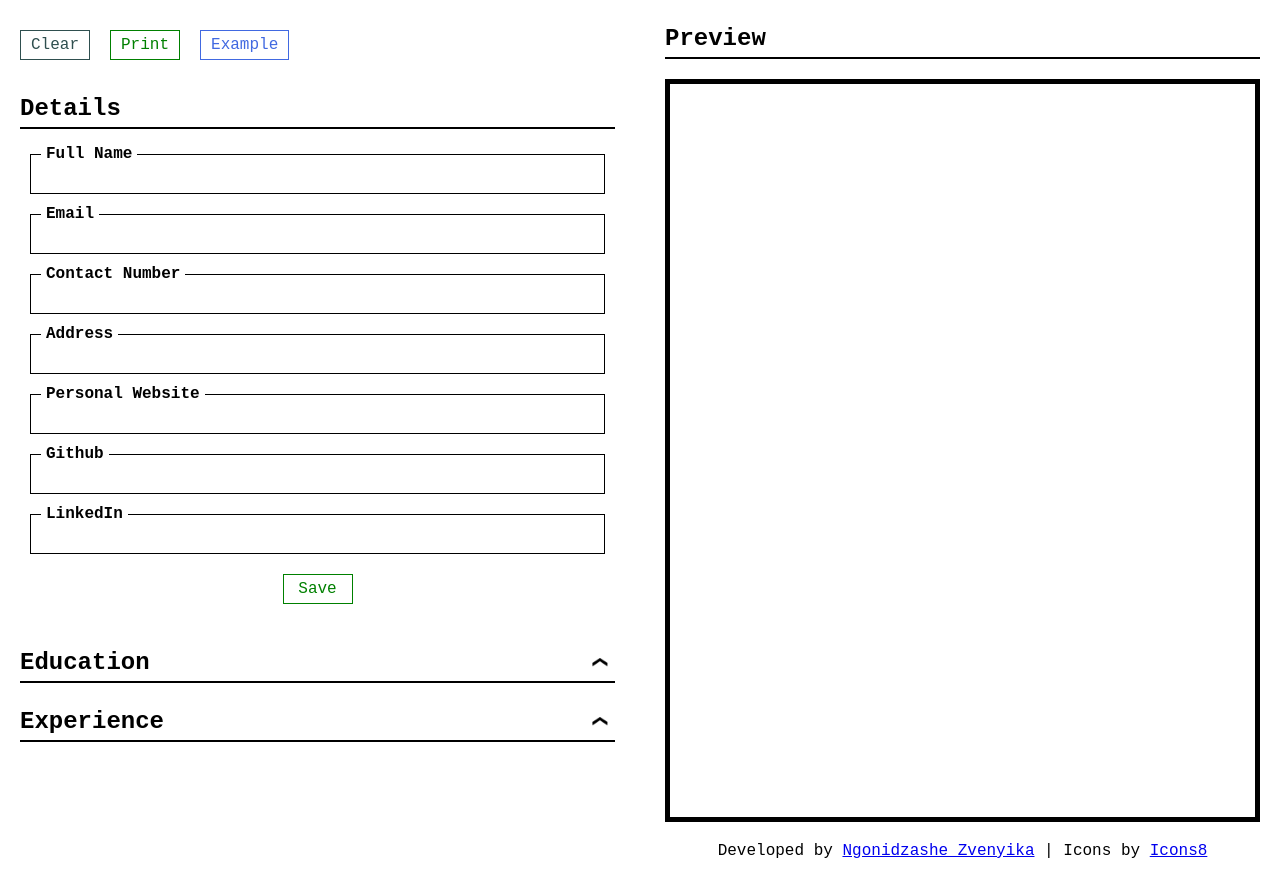
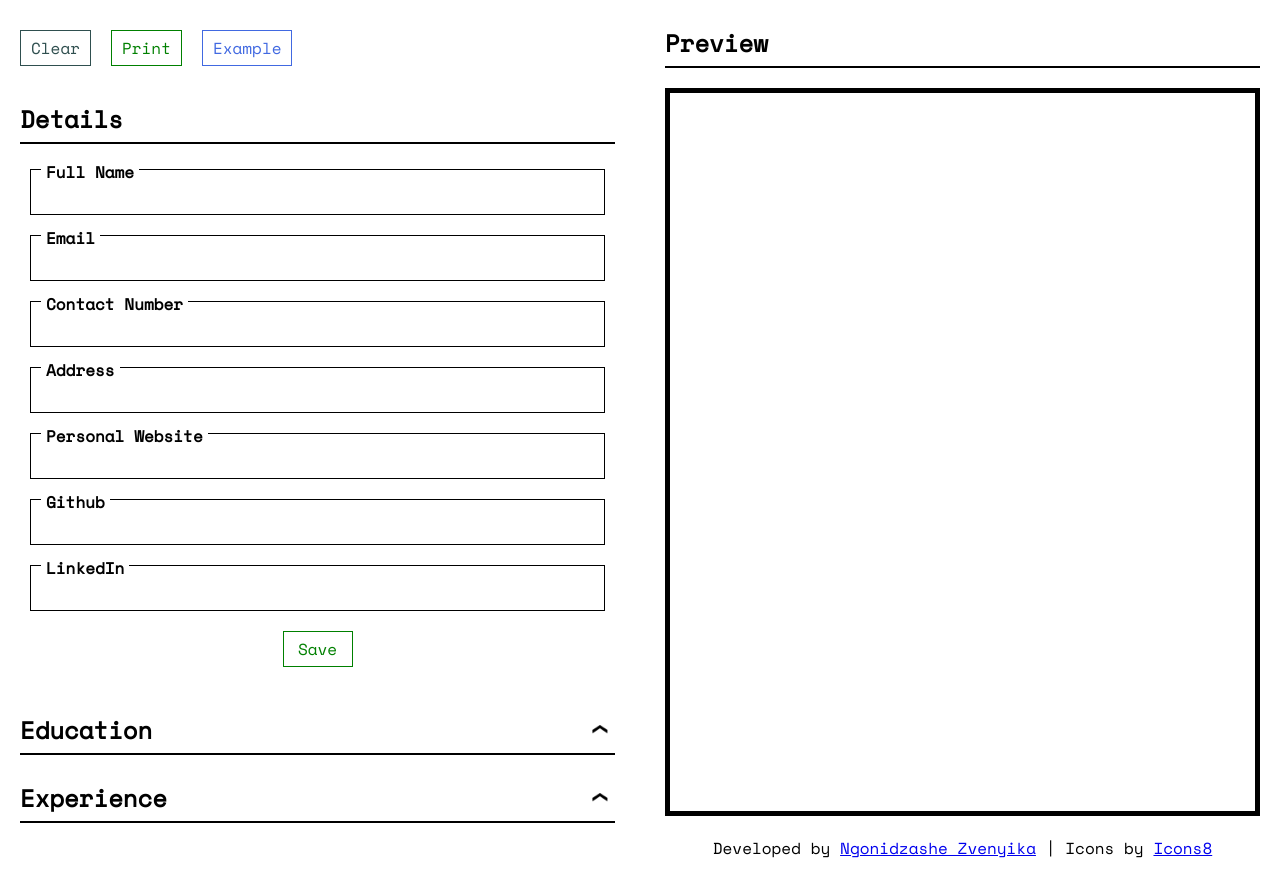
Before and after one commit to Ngonidzashe-Zvenyika/cv-application, a React (Vite) app: page / in a window 1280 px wide. Built offline with nearby package versions, Linux system fonts and the light colour scheme.

Commit message:
Add font

```diff
--- a/src/styles/index.css
+++ b/src/styles/index.css
@@ -1,3 +1,8 @@
+@font-face {
+  font-family: mono;
+  src: url(/SpaceMono-Regular.ttf) format('truetype');
+}
+
 :root {
   font-size: 62.5%;
   --color-one: black;
@@ -10,7 +15,7 @@
 *,
 ::before,
 ::after {
-  font-family: monospace, Arial, sans-serif, system-ui, 'Segoe UI', Roboto,
+  font-family: mono, monospace, Arial, sans-serif, system-ui, 'Segoe UI', Roboto,
     'Apple Color Emoji', 'Segoe UI Emoji', 'Segoe UI Symbol';
   font-size: 1.6rem;
   padding: 0;
```
Also changed, not shown: public/SpaceMono-Regular.ttf (added), 5 other files (tests, documents, lock files or other folders).
